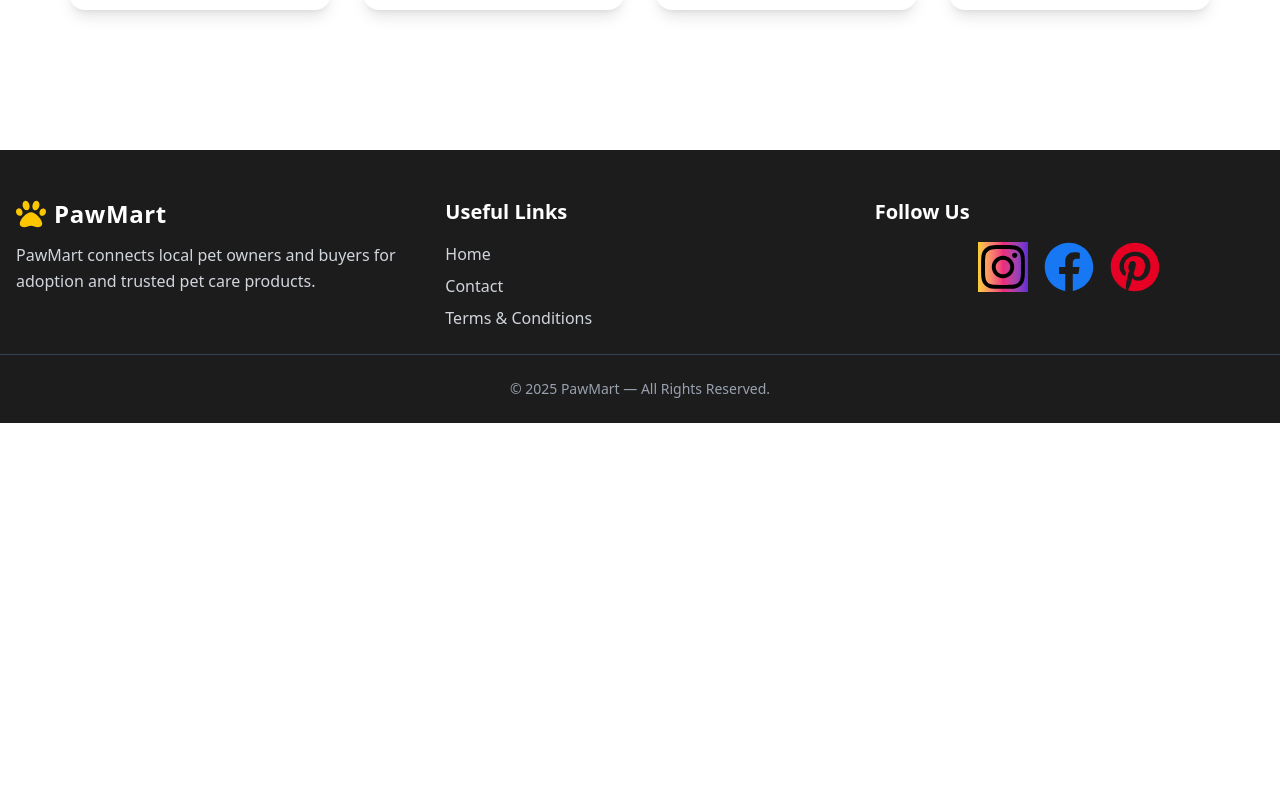
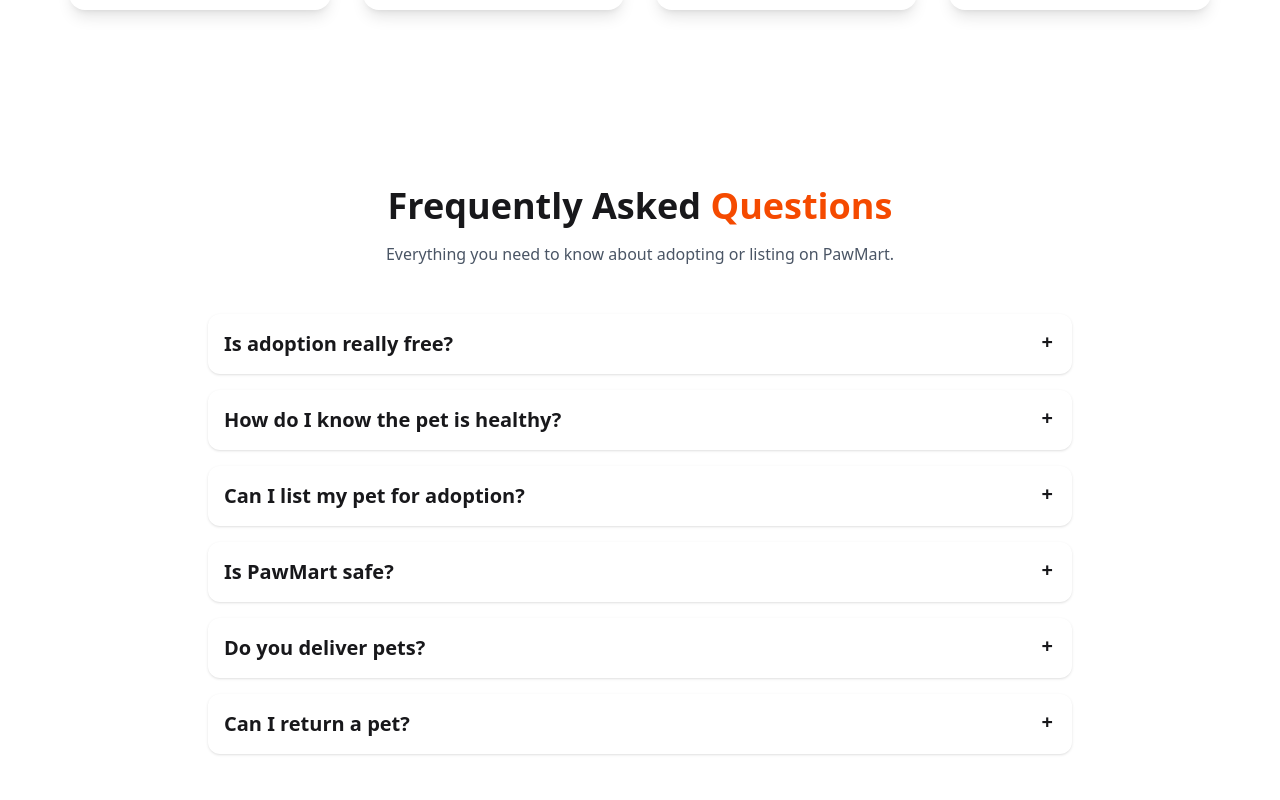
Before and after one commit to evrahimhasan/PawMart-Client-Assignment, a React app: page / in a window 1280 px wide. Shown: the part 2940-3740 px from the top of the page. Before the commit the page ends 3363 px from the top, so only its background shows below. Built offline with nearby package versions, Linux system fonts and the light colour scheme; no server answers; the HTML template or start-up script is replaced by a standard one.

Commit message:
added FAQ section

```diff
--- /dev/null
+++ b/src/components/FAQ.jsx
@@ -0,0 +1,68 @@
+import React from 'react';
+
+const FAQ = () => {
+    return (
+        <section className="py-16">
+            <div className="container mx-auto px-4 max-w-4xl">
+                <h2 className="text-3xl md:text-4xl font-bold text-center mb-4">
+                    Frequently Asked <span className="text-orange-600">Questions</span>
+                </h2>
+                <p className="text-center text-gray-600 dark:text-gray-300 mb-12">
+                    Everything you need to know about adopting or listing on PawMart.
+                </p>
+
+                <div className="space-y-4">
+                    <div className="collapse collapse-plus rounded-xl shadow">
+                        <input type="radio" name="faq" />
+                        <div className="collapse-title text-xl font-semibold">Is adoption really free?</div>
+                        <div className="collapse-content">
+                            <p>Many pets are listed for free adoption! Some may have a small rehoming fee to cover vaccinations or care costs.</p>
+                        </div>
+                    </div>
+
+                    <div className="collapse collapse-plus rounded-xl shadow">
+                        <input type="radio" name="faq" />
+                        <div className="collapse-title text-xl font-semibold">How do I know the pet is healthy?</div>
+                        <div className="collapse-content">
+                            <p>Sellers usually provide health records. We recommend meeting the pet and asking for vet documents.</p>
+                        </div>
+                    </div>
+
+                    <div className="collapse collapse-plus rounded-xl shadow">
+                        <input type="radio" name="faq" />
+                        <div className="collapse-title text-xl font-semibold">Can I list my pet for adoption?</div>
+                        <div className="collapse-content">
+                            <p>Yes! Registered users can create listings easily from their dashboard.</p>
+                        </div>
+                    </div>
+
+                    <div className="collapse collapse-plus rounded-xl shadow">
+                        <input type="radio" name="faq" />
+                        <div className="collapse-title text-xl font-semibold">Is PawMart safe?</div>
+                        <div className="collapse-content">
+                            <p>We encourage safe meet-ups in public places and direct communication between buyers and sellers.</p>
+                        </div>
+                    </div>
+
+                    <div className="collapse collapse-plus rounded-xl shadow">
+                        <input type="radio" name="faq" />
+                        <div className="collapse-title text-xl font-semibold">Do you deliver pets?</div>
+                        <div className="collapse-content">
+                            <p>No, all adoptions and purchases are local pick-up arranged between you and the seller.</p>
+                        </div>
+                    </div>
+
+                    <div className="collapse collapse-plus rounded-xl shadow">
+                        <input type="radio" name="faq" />
+                        <div className="collapse-title text-xl font-semibold">Can I return a pet?</div>
+                        <div className="collapse-content">
+                            <p>We encourage responsible adoption. Returns depend on agreement with the seller.</p>
+                        </div>
+                    </div>
+                </div>
+            </div>
+        </section>
+    );
+};
+
+export default FAQ;
--- a/src/pages/Home.jsx
+++ b/src/pages/Home.jsx
@@ -6,6 +6,7 @@
 import Categories from '../components/Categories';
 import Statistics from '../components/Statistics';
 import HowItWorks from '../components/HowItWorks';
+import FAQ from '../components/FAQ';
 
 const Home = () => {
     return (
@@ -25,6 +26,8 @@
 
                 <HowItWorks></HowItWorks>
 
+                <FAQ></FAQ>
+
             </div>
         </>
     );
```
